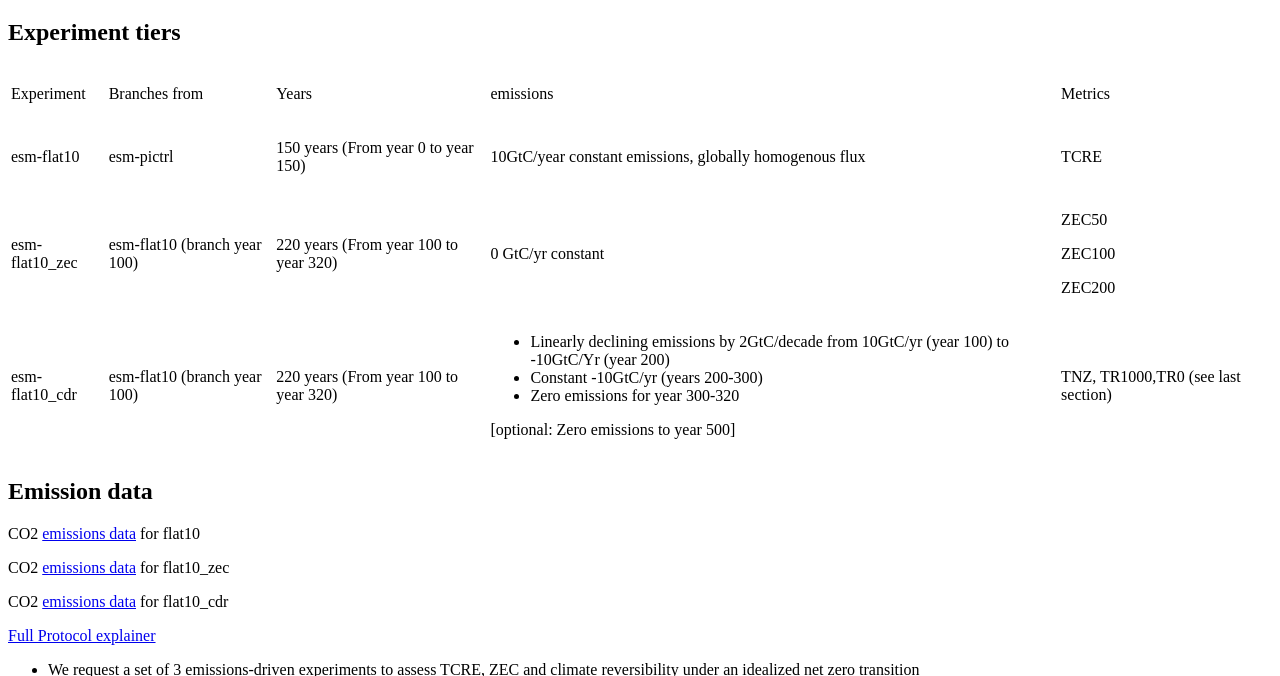
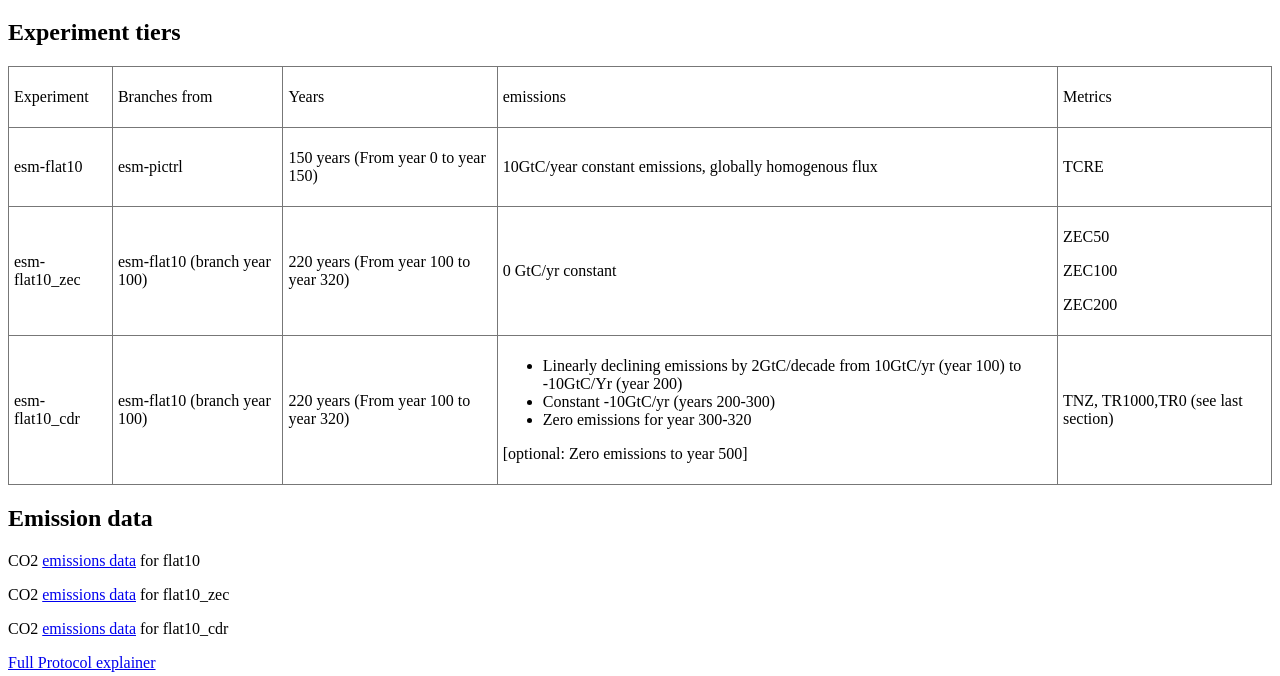
Before and after one commit to ckoven/esm-deck, a plain HTML site: page index.html in a window 1280 px wide. Shown: the part 61-737 px from the top of the page. Drawn offline with Linux system fonts and the light colour scheme.

Commit message:
Update index.html

```diff
--- a/index.html
+++ b/index.html
@@ -4,9 +4,15 @@
   <title>New Page</title>
 </head>
 <body>
+
   <h1>flat10MIP protocol</h1>
   <h2>Experiment tiers</h2>
-  <table>
+  <style>
+  .tb { border-collapse: collapse; }
+  .tb th, .tb td { padding: 5px; border: solid 1px #777; }
+  .tb th { background-color: lightblue; }
+  </style>
+  <table class="tb">
     <tr>
       <td colspan="1" rowspan="1">
         <p>Experiment</p>
```
